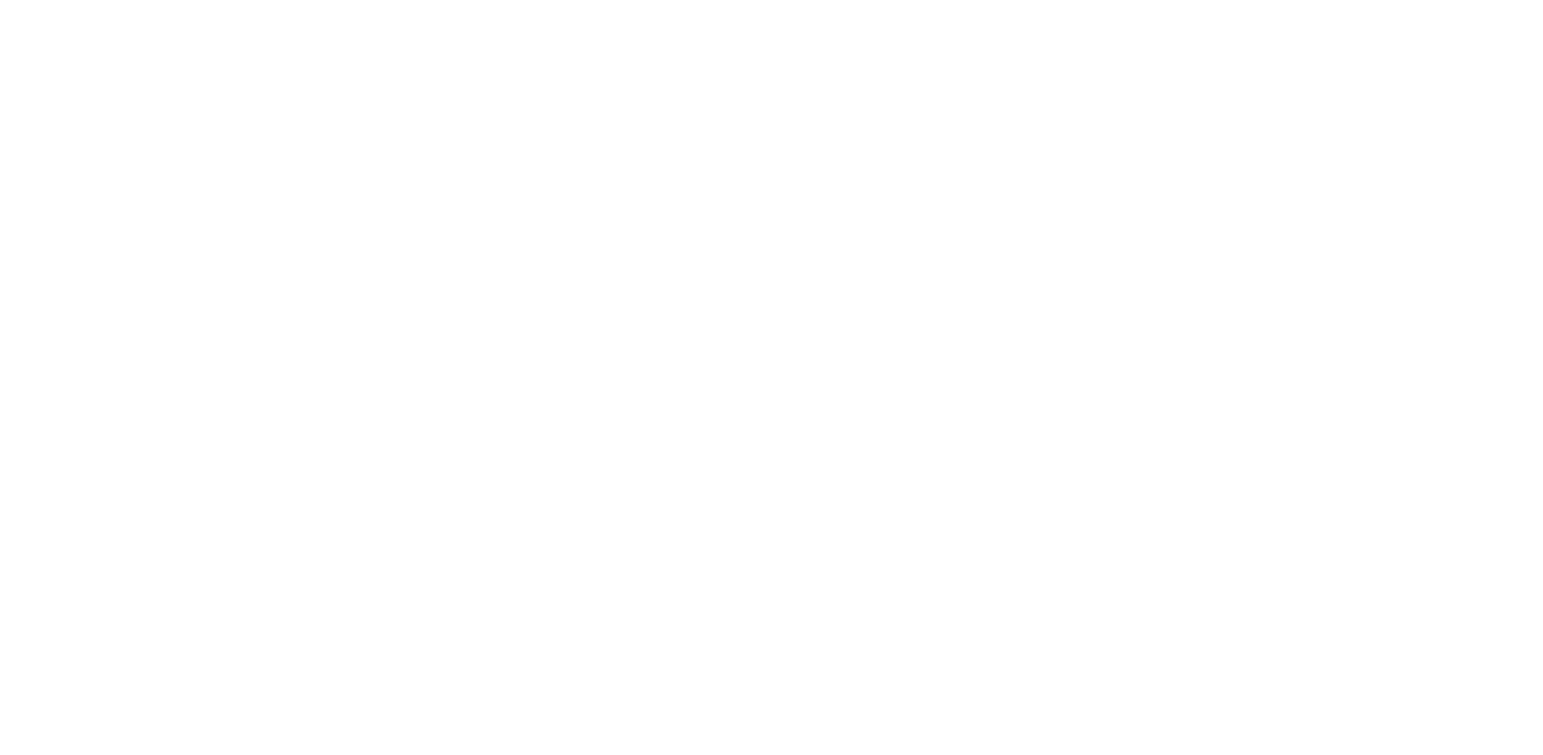
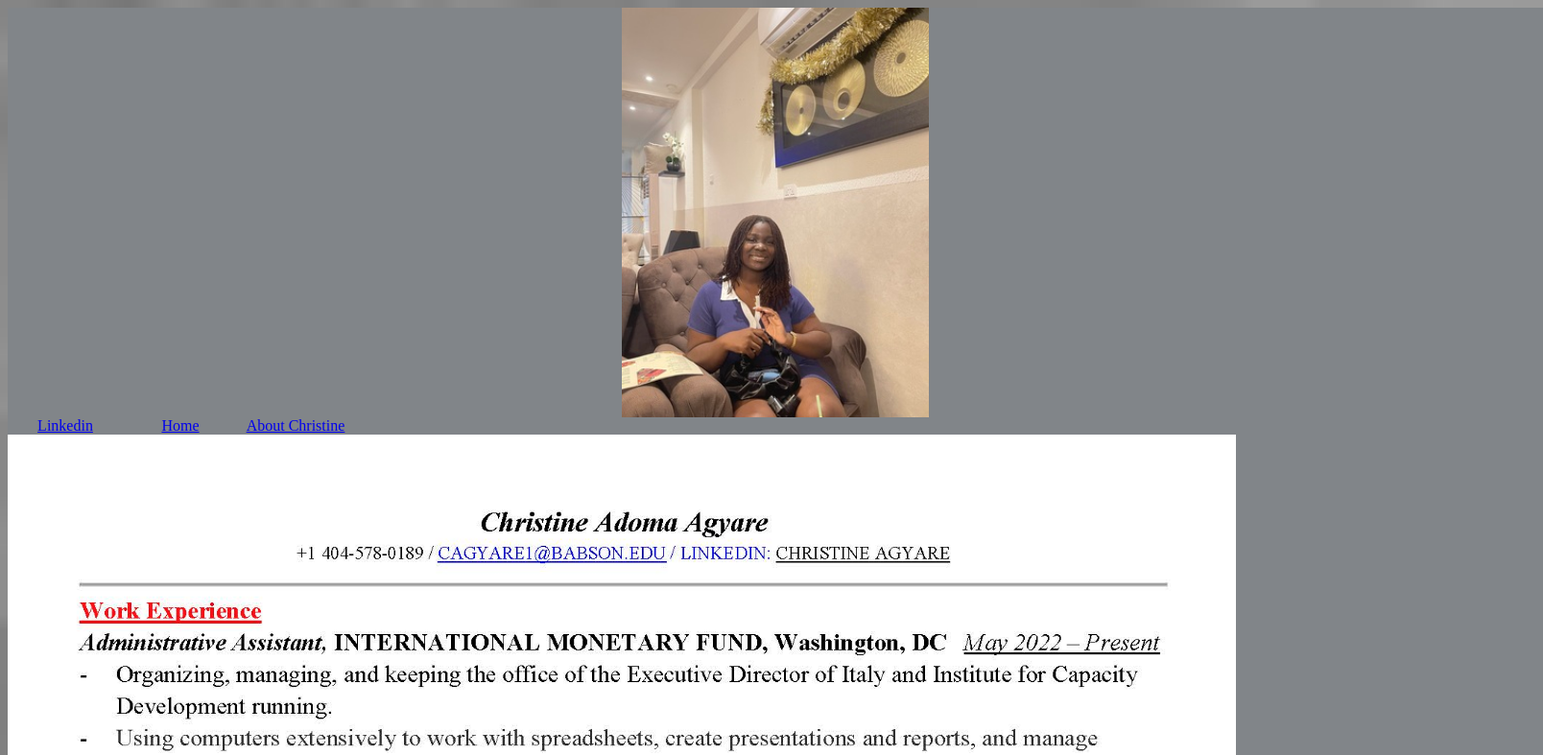
Before and after one commit to christineagyare/christineagyare.github.io, a plain HTML site: page experience.html in a window 1280 px wide. Shown: the top 787 px of the page at 96% size, 1608 px wide, since content can reach past the window. Drawn offline with Linux system fonts and the light colour scheme.

Commit message:
part 2.3

```diff
--- a/experience.html
+++ b/experience.html
@@ -0,0 +1,97 @@
+<!DOCTYPE html>
+<html lang="en" dir="ltr">
+  <head>
+    <meta charset="utf-8">
+    <title>Christine's Website</title>
+
+      <style>
+          body{
+          background-image: url("happys.jpg");
+          background-size: cover;
+          margin: center;
+
+          }
+
+#main {
+  width: 1600px;
+  height: 8000px;
+  background-color: #818589;
+}
+
+#domski{
+  width: 20%;
+
+}
+
+#resume{
+  width: 80%;
+}
+
+.center {
+  display: block;
+  margin-left: auto;
+  margin-right: auto;
+  width: 50%;
+}
+}
+
+nav{
+
+  width: 170px;
+  height: 50px;
+  background-color: #00ced1
+
+}
+  #nav-ul{
+margin: 0;
+padding: 0;
+list-style-type: none;
+
+}
+
+.nav{
+display: table-cell;
+width: 120px;
+height:5px;
+text-decoration: none;
+text-align: center;
+vertical-align: top;
+
+}
+
+
+</style>
+
+
+
+  </head>
+  <body>
+
+
+<div id="main">
+  <img id="domski" src="ski2.0.jpg" alt="alternate photo" class="center">
+  <ul id="nav-ul">
+   <li class="nav"><a href="https://linkedin.com/in/christine-agyare-932288234">Linkedin</a></li>
+   <li class="nav"><a href="index.html">Home</a></li>
+   <li class="nav"><a href="about.html">About Christine</a></li>
+
+  </ul>
+  <img id="resume" src="Christine A. Resume N.jpg" alt="no resume found">
+
+<nav>
+
+
+ <h1 style="text-align:center">Christine Agyare</h1>
+
+
+ <p style="text-align:center">Hello, My name is Christine Agyare. I am a sophomore at Babson College.
+   I moved to the United States in 2021 from Accra,Ghana.
+   I plan on concentrating on Business Analytics. I have a plethora of interests; reading, swimming, video editing and traveling.
+   FUN FACT: I moved to Ghana from Atlanta, Georgia when I was 7 years old.
+  </p>
+
+</nav>
+
+</div>
+  </body>
+</html>
```
Also changed, not shown: index.html (+20 -17 lines), Christine A. Resume N.jpg (added), about.html (added), background.jpg (added), ski2.0.jpg (added).
